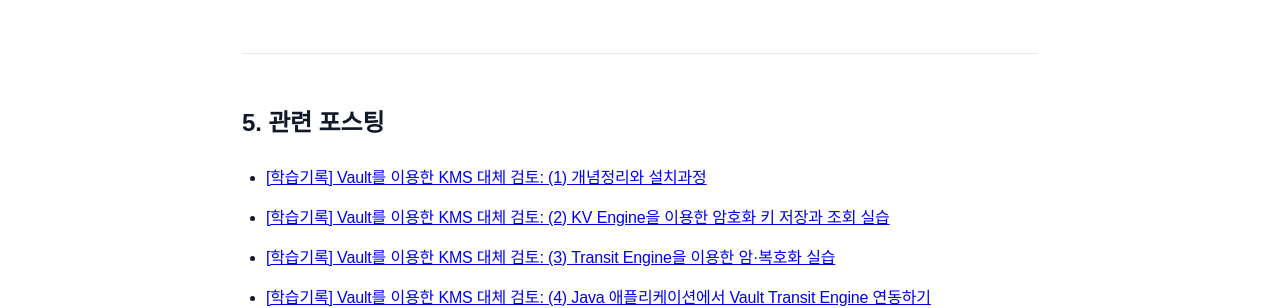
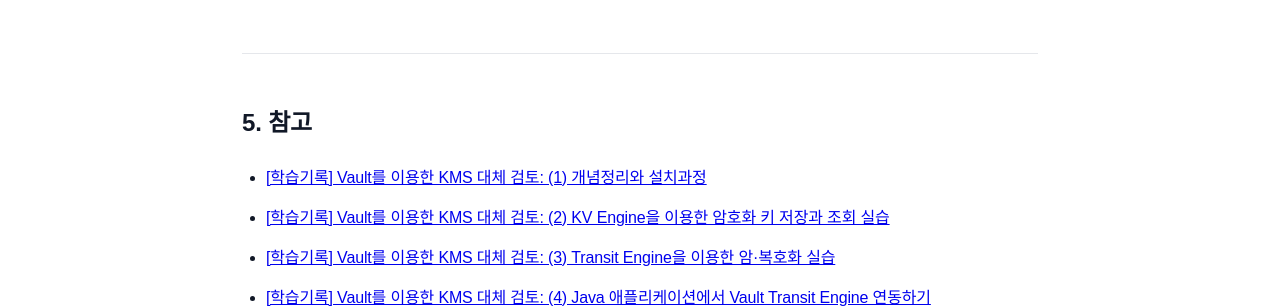
Before and after one commit to sanghoon-lee/sanghoon-lee.github.io, a Jekyll site: the page built from _posts/2026-05-15-vault-test.md, in a window 1280 px wide and 900 px high, scrolled down 6224 px. Shown: the part 371-679 px from the top of the window. Built offline with Jekyll 4.4.1, drawn with Linux system fonts in a browser that asks for light colours; nearby versions of some CDN libraries; comment, search, counter and statistics services are not loaded.

```diff
--- a/_posts/2026-05-15-vault-test.md
+++ b/_posts/2026-05-15-vault-test.md
@@ -180,7 +180,7 @@ Percentile 기반의 응답 특성은 결과 리포트의 Statistics 항목에
 
 ---
 
-## 5. 관련 포스팅
+## 5. 참고
 
 * [[학습기록] Vault를 이용한 KMS 대체 검토: (1) 개념정리와 설치과정](https://sanghoon-lee.github.io/2026/04/09/vault//)
 * [[학습기록] Vault를 이용한 KMS 대체 검토: (2) KV Engine을 이용한 암호화 키 저장과 조회 실습](https://sanghoon-lee.github.io/2026/04/10/vault1-1-rewriting/)
```
